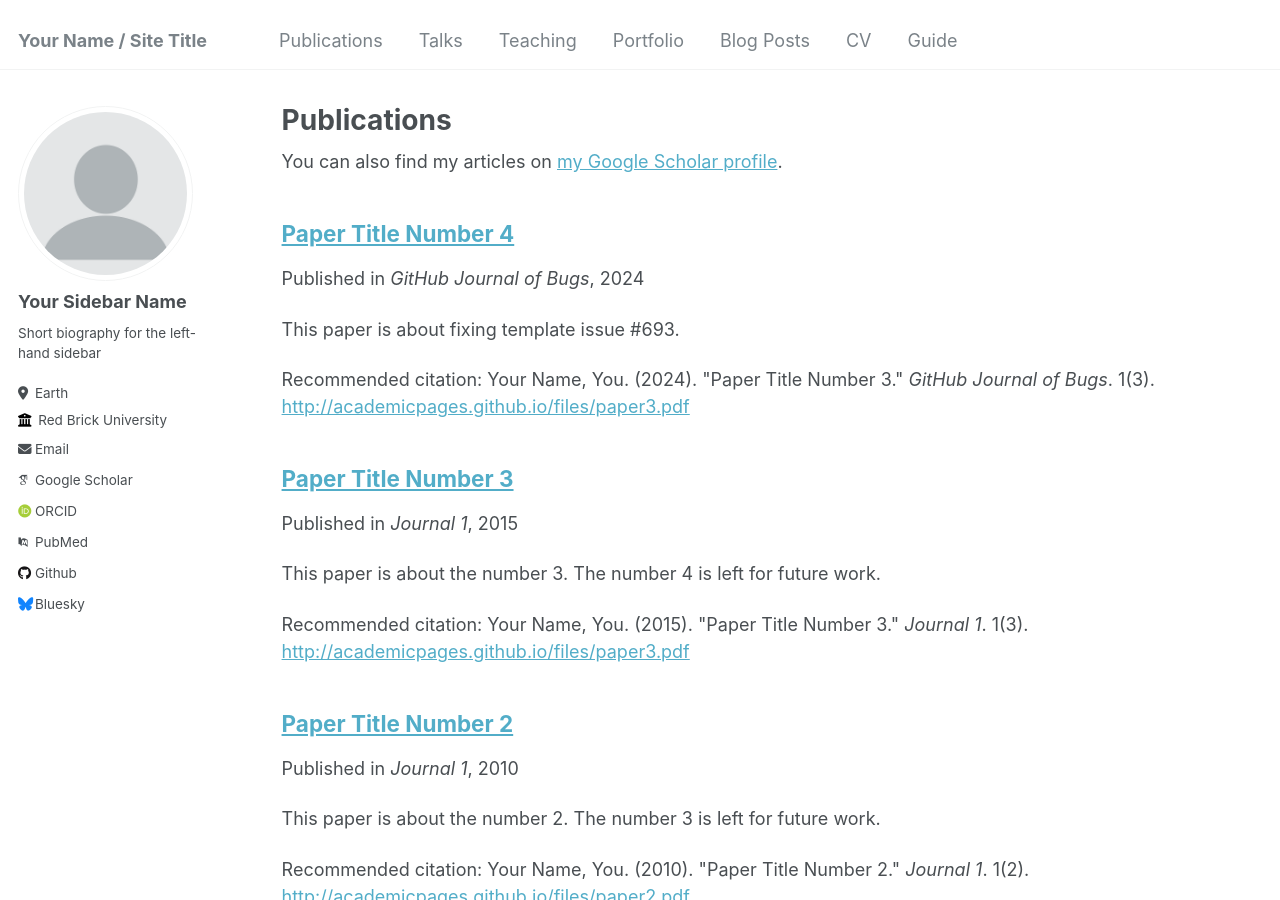
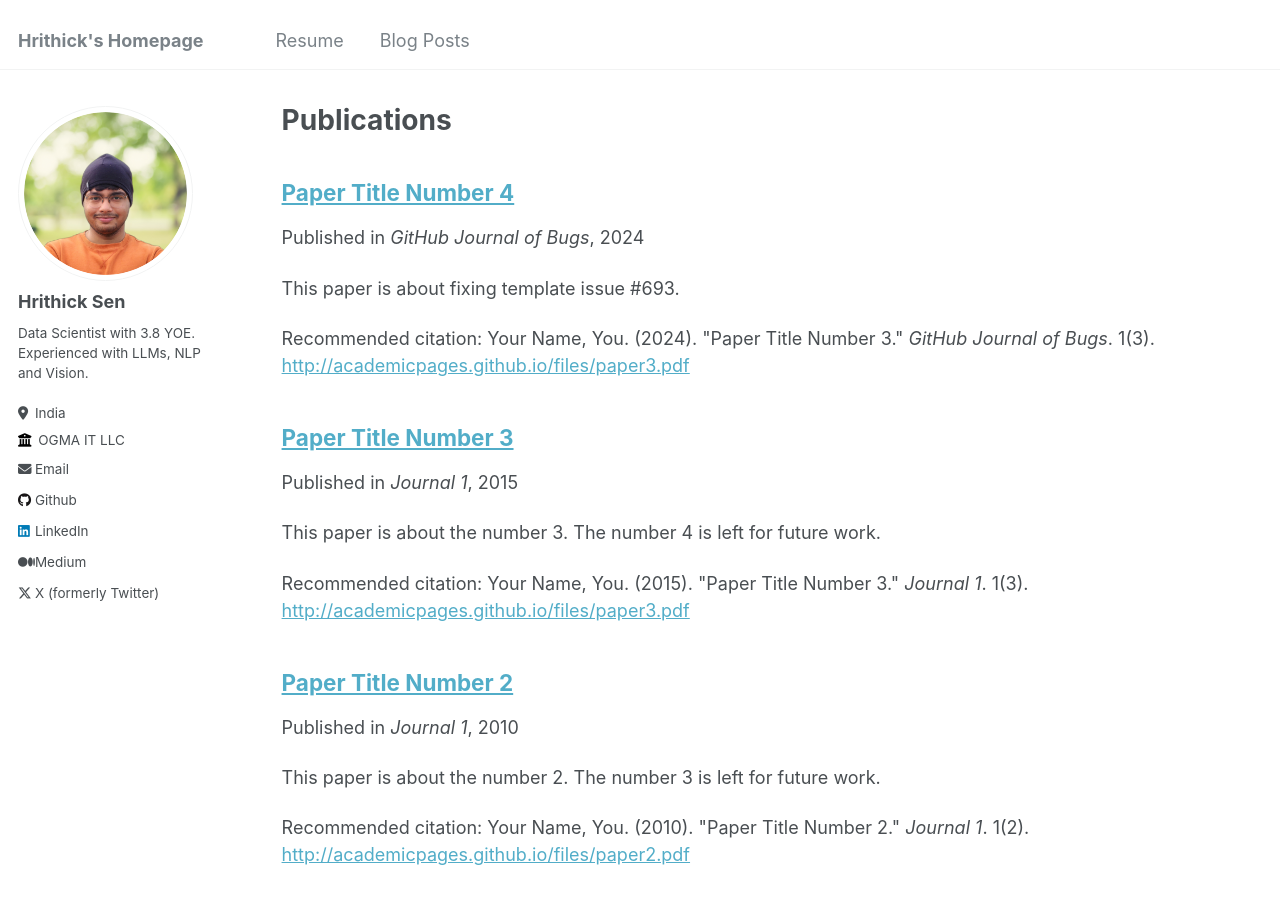
Before and after one commit to hrithickcodes/hrithickcodes.github.io, a Jekyll site: the page built from _pages/publications.md, in a window 1280 px wide and 900 px high. Built offline with Jekyll 4.4.1, drawn with Linux system fonts in a browser that asks for light colours; some web fonts are replaced.

```diff
--- a/_config.yml
+++ b/_config.yml
@@ -8,13 +8,13 @@
 
 # Basic Site Settings
 locale                   : "en-US"
-title                    : "Your Name / Site Title"
+title                    : "Hrithick's Homepage"
 title_separator          : "-"
 name                     : &name "Your Name"
 description              : &description "personal description"
-url                      : https://academicpages.github.io # the base hostname & protocol for your site e.g. "https://mmistakes.github.io"
+url                      : "https://hrithickcodes.github.io" # the base hostname & protocol for your site e.g. "https://mmistakes.github.io"
 baseurl                  : "" # the subpath of your site, e.g. "/blog"
-repository               : "academicpages/academicpages.github.io"
+repository               : "hrithickcodes/hrithickcodes.github.io"
 
 # Site Author - The following control what appear as part of the author content on the side bar.
 #               If a field is blank the icon and link will not appear, otherwise it will be shown.
@@ -22,32 +22,32 @@ repository               : "academicpages/academicpages.github.io"
 author:
   # Biographic information
   avatar           : "profile.png"
-  name             : "Your Sidebar Name"
+  name             : "Hrithick Sen"
   pronouns         : # example: "she/her"
-  bio              : "Short biography for the left-hand sidebar"
-  location         : "Earth"
-  employer         : "Red Brick University"
+  bio              : "Data Scientist with 3.8 YOE. Experienced with LLMs, NLP and Vision."
+  location         : "India"
+  employer         : "OGMA IT LLC"
   uri              : # URL
-  email            : "none@example.org"
+  email            : "hrithickcodes@gmail.com"
 
   # Academic websites
   arxiv            : # URL - Update with the correct link to your profile
-  googlescholar    : "https://scholar.google.com/citations?user=PS_CX0AAAAAJ"
+  googlescholar    : # URL
   impactstory      : # URL
-  orcid            : "http://orcid.org/yourorcidurl"
-  pubmed           : "https://www.ncbi.nlm.nih.gov/pubmed/?term=john+snow"
+  orcid            : # URL
+  pubmed           : # URL
   researchgate     : # URL
 
   # Repositories and software development
   bitbucket        : # Username - Update with your username on the site
   codepen          : # Username
   dribbble         : # Username
-  github           : "academicpages"
+  github           : "hrithickcodes"
   kaggle           : # Username
   stackoverflow    : # User number or user number and name (i.e., use "1" or "1/jeff-atwood")
 
   # Social media
-  bluesky          : "bsky.app" # Replace this with you Bluesky username
+  bluesky          :  # Replace this with you Bluesky username
   facebook         : # Username
   flickr           : # Username
   foursquare       : # Username
@@ -56,15 +56,15 @@ author:
   keybase          : # Username
   instagram        : # Username
   lastfm           : # Username
-  linkedin         : # Username
+  linkedin         : "hrithicksen"
   mastodon         : # URL
-  medium           : # URL
+  medium           : "https://medium.com/@hrithickcodes"
   pinterest        : # Username
   soundcloud       : # Username
   steam            : # Username
   telegram         : # URL
   tumblr           : # Username
-  twitter          : # Username for X / Twitter
+  twitter          : "hrithickcodes"
   vine             : # Username
   weibo            : # Username
   wikipedia        : # Username
--- a/_data/navigation.yml
+++ b/_data/navigation.yml
@@ -1,22 +1,22 @@
 # main links links
 main:
-  - title: "Publications"
-    url: /publications/
-
-  - title: "Talks"
-    url: /talks/
-
-  - title: "Teaching"
-    url: /teaching/
-
-  - title: "Portfolio"
-    url: /portfolio/
+  - title: "Resume"
+    url: /files/Resume.pdf
 
   - title: "Blog Posts"
     url: /year-archive/
 
-  - title: "CV"
-    url: /cv/
+  # - title: "Publications"
+  #   url: /publications/
 
-  - title: "Guide"
-    url: /markdown/
+  # - title: "Talks"
+  #   url: /talks/
+
+  # - title: "Teaching"
+  #   url: /teaching/
+
+  # - title: "Portfolio"
+  #   url: /portfolio/
+
+  # - title: "Guide"
+  #   url: /markdown/
```
Also changed, not shown: _pages/about.md (+40 -31 lines), images/profile.png, 1 other file.
